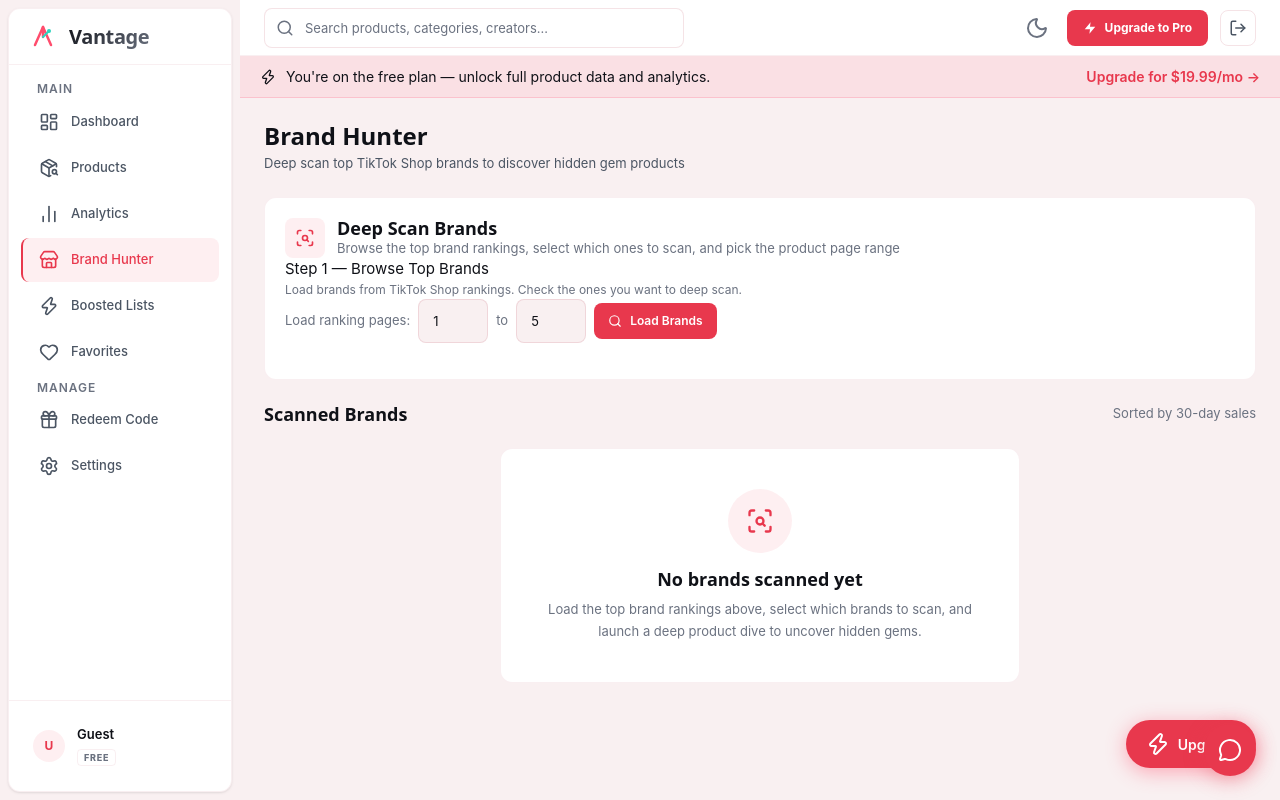
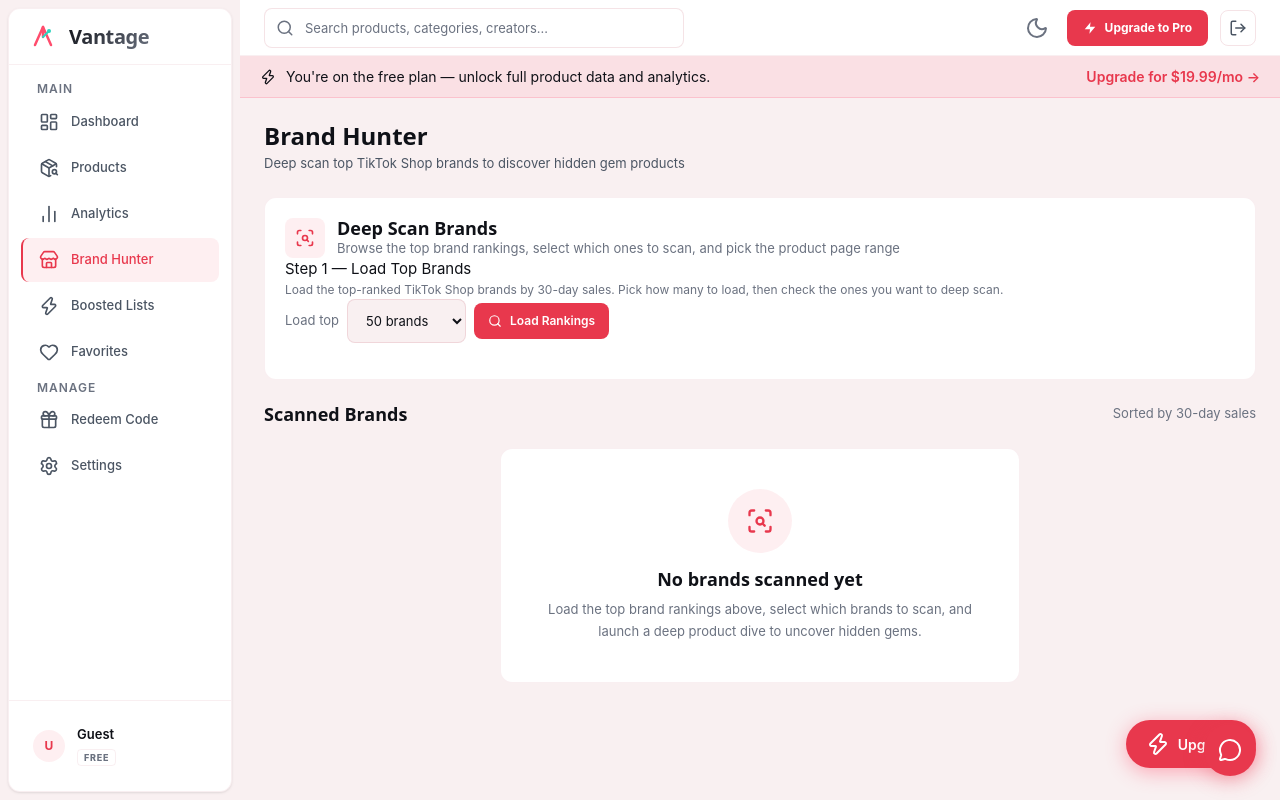
Before and after one commit to thoard93/tiktok-product-finder, a Flask app: page /app/brand-hunter in a window 1280 px wide. Run offline with Flask 3, Linux system fonts and the light colour scheme; the visitor is signed in with stand-in values (Sample User, id 1); data that the repository does not hold is empty; some web fonts are replaced.

Commit message:
Fix Brand Hunter: load by count not pages, fix dashboard count, sort params
- Browse UI now says "Load top 10/20/50/100 brands" instead of confusing
  page range input — picks are by rank position not API pages
- Dashboard brand_count now uses ScannedBrand table (was showing old 150)
- EchoTik seller/list: added all common sort param patterns
  (sort_field, sort_type, order_by) to try getting proper 30d ranking

Co-Authored-By: Claude Opus 4.6 (1M context) <noreply@anthropic.com>

```diff
--- a/app/routes/views.py
+++ b/app/routes/views.py
@@ -322,9 +322,12 @@ def dashboard():
         Product.commission_rate > 0
     ).scalar() or 0
     try:
-        brand_count = Brand.query.count()
+        brand_count = ScannedBrand.query.count()
     except Exception:
-        brand_count = 0
+        try:
+            brand_count = Brand.query.count()
+        except Exception:
+            brand_count = 0
 
     ctx['stats'] = {
         'tracked_count': total,
--- a/templates/brand_hunter.html
+++ b/templates/brand_hunter.html
@@ -21,15 +21,18 @@
 
   {# Step 1: Browse brands from EchoTik ranking #}
   <div class="mb-4">
-    <label class="label">Step 1 &mdash; Browse Top Brands</label>
-    <p class="text-xs text-muted mb-3">Load brands from TikTok Shop rankings. Check the ones you want to deep scan.</p>
+    <label class="label">Step 1 &mdash; Load Top Brands</label>
+    <p class="text-xs text-muted mb-3">Load the top-ranked TikTok Shop brands by 30-day sales. Pick how many to load, then check the ones you want to deep scan.</p>
     <div class="flex gap-2 items-center mb-3" style="flex-wrap:wrap">
-      <span class="text-sm text-muted">Load ranking pages:</span>
-      <input type="number" class="input" id="browseFrom" value="1" min="1" max="100" style="width:70px" aria-label="From page">
-      <span class="text-sm text-muted">to</span>
-      <input type="number" class="input" id="browseTo" value="5" min="1" max="100" style="width:70px" aria-label="To page">
+      <span class="text-sm text-muted">Load top</span>
+      <select class="input" id="browseCount" style="width:auto;min-width:100px" aria-label="Number of brands to load">
+        <option value="10">10 brands</option>
+        <option value="20">20 brands</option>
+        <option value="50" selected>50 brands</option>
+        <option value="100">100 brands</option>
+      </select>
       <button class="btn btn-primary btn-sm" id="browseBtn" onclick="browseBrands()">
-        <i data-lucide="search" style="width:14px;height:14px"></i> Load Brands
+        <i data-lucide="search" style="width:14px;height:14px"></i> Load Rankings
       </button>
       <span class="text-xs text-muted" id="browseStatus"></span>
     </div>
@@ -190,8 +193,8 @@ var loadedBrands = [], activeJobId = null;
 
 /* Browse top brands from EchoTik ranking */
 async function browseBrands() {
-  var from = parseInt(document.getElementById('browseFrom').value) || 1;
-  var to = parseInt(document.getElementById('browseTo').value) || 5;
+  var count = parseInt(document.getElementById('browseCount').value) || 50;
+  var totalPages = Math.ceil(count / 10);
   var btn = document.getElementById('browseBtn');
   var status = document.getElementById('browseStatus');
   btn.disabled = true; btn.style.opacity = '0.6';
@@ -199,16 +202,18 @@ async function browseBrands() {
   loadedBrands = [];
 
   try {
-    for (var p = from; p <= to; p++) {
-      status.textContent = 'Loading page ' + p + ' of ' + to + '...';
+    for (var p = 1; p <= totalPages; p++) {
+      status.textContent = 'Loading brands ' + ((p-1)*10+1) + '-' + Math.min(p*10, count) + '...';
       var res = await fetch('/app/brand-hunter/browse?page=' + p);
       var data = await res.json();
       if (data.brands && data.brands.length) {
         loadedBrands = loadedBrands.concat(data.brands);
       }
+      if (loadedBrands.length >= count) break;
     }
+    loadedBrands = loadedBrands.slice(0, count);
     renderBrandList();
-    status.textContent = loadedBrands.length + ' brands loaded';
+    status.textContent = loadedBrands.length + ' brands loaded (ranked by 30d sales)';
     document.getElementById('brandBrowseList').style.display = 'block';
     document.getElementById('pageRangeSection').style.display = 'block';
   } catch(e) { status.textContent = 'Error loading brands'; }
```
Also changed, not shown: app/services/echotik.py (+6 -1 lines).
